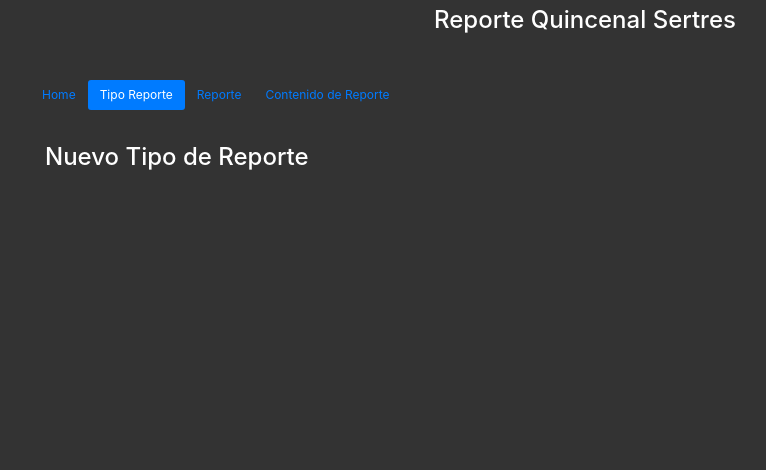
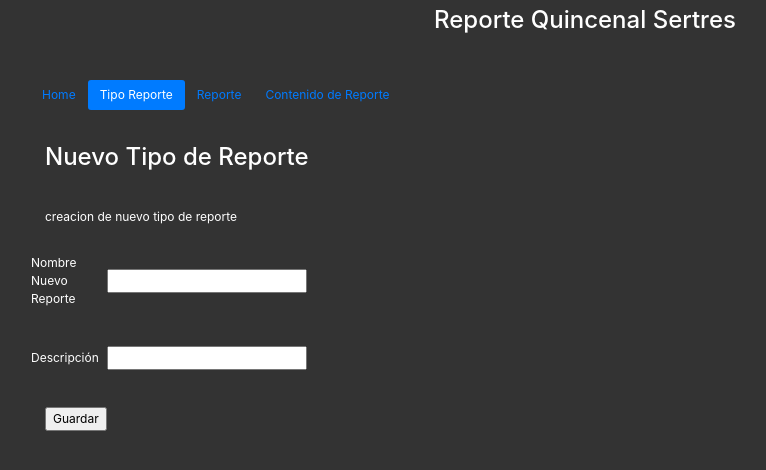
Before and after one commit to Alucardlalo/reporte-sertres-react, a React (Create React App) app: page /ReportType/new in a window 1280 px wide. Shown: the top 470 px of the page, without its empty margins (55-821 px from the left). Built offline with nearby package versions, Linux system fonts and the light colour scheme.

Commit message:
save new reportipe in state

```diff
--- a/package.json
+++ b/package.json
@@ -1,5 +1,5 @@
 {
-  "name": "Sertres Reporte",
+  "name": "platzi-badges",
   "version": "0.1.0",
   "private": true,
   "scripts": {
--- /dev/null
+++ b/src/components/ReportTypeNewForm.js
@@ -0,0 +1,73 @@
+import React from 'react';
+import './styles/ReportTypeNewForm.css'
+
+
+class reportTypeNewForm extends React.Component{
+
+    constructor(props) {
+        super(props);
+        this.state = {
+
+                reportType: '',
+                descriptionI: '',
+
+        };
+
+        this.handleChangeName = this.handleChangeName.bind(this);
+        this.handleChangeDesc = this.handleChangeDesc.bind(this);
+        this.handleSubmit = this.handleSubmit.bind(this);
+
+    }
+
+
+    handleChangeName(event) {
+        this.setState({
+            reportType: event.target.value
+        });
+    }
+
+    handleChangeDesc(event) {
+        this.setState({
+            descriptionI: event.target.value
+        });
+    }
+
+
+    handleSubmit(event) {
+        alert('A report type was submitted: ' + this.state.reportType);
+        alert('A Description was submitted: ' + this.state.descriptionI);
+        event.preventDefault();
+    }
+
+    render(){
+        return (
+            <React.Fragment>
+                <div className = "container">
+                    <p className = "titleMain">creacion de nuevo tipo de reporte</p>
+                    <form onSubmit={this.handleSubmit} id="formulario">
+                        <div>
+                            <table className="col-3 tableNewReportType">
+                                <tr>
+                                    <td>Nombre Nuevo Reporte</td>
+                                    <td><input type="text" value={this.state.reportType} name="name" onChange={this.handleChangeName} /></td>
+                                </tr>
+                                <br/><br/>
+                                <tr>
+                                    <td>Descripción</td>
+                                    <td><input type="text" value={this.state.descriptionI} name = "desc" onChange={this.handleChangeDesc} /></td>
+                                </tr>
+                            </table>
+                            <br/><br/>
+                            <div className="col-4">
+                                <input type="submit" value="Guardar"/>
+                            </div>
+
+                        </div>
+                    </form>
+                </div>
+            </React.Fragment>
+        );
+    }
+}
+
+export default reportTypeNewForm;
--- /dev/null
+++ b/src/components/styles/ReportTypeNewForm.css
@@ -0,0 +1,4 @@
+.tableNewReportType{
+    color: white;
+    padding: 5px;
+}
--- a/src/pages/NewReportType.js
+++ b/src/pages/NewReportType.js
@@ -1,4 +1,5 @@
 import React from 'react';
+import ReportTypeNewForm from '../components/ReportTypeNewForm'
 
 class NewReportType extends React.Component{
 
@@ -31,7 +32,9 @@
                 <div className="container">
                     <h2 className="titleMain">Nuevo Tipo de Reporte</h2>
                 </div>
-
+                <div>
+                 <ReportTypeNewForm />
+                </div>
             </React.Fragment>
         )
     }
```
